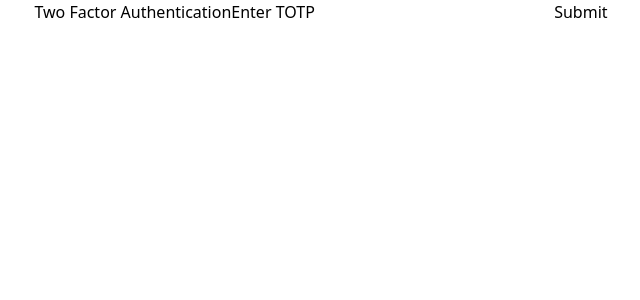
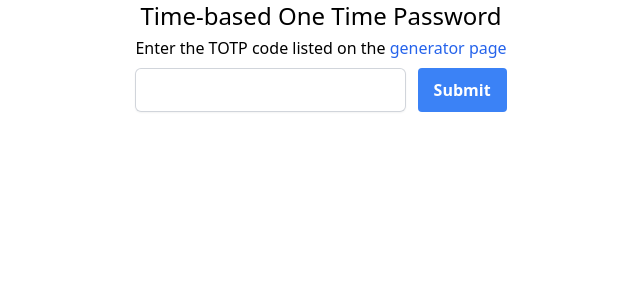
Before and after one commit to jonpfraser/OTP, a Node project: template src/views/totp/submit.ejs in a window 1280 px wide. Shown: the top 300 px of the page, without its empty margins (319-959 px from the left). Run offline with Node 20 templates, Linux system fonts and the light colour scheme; the template is opened without the code that fills it: most values are stand-ins (such as "Sample title", 1, 10 or a date in 2020); style sheets or scripts are compiled from the project's sources; some libraries are stand-ins or nearby versions.

Commit message:
continued with hotp

```diff
--- a/src/routes/hotp.js
+++ b/src/routes/hotp.js
@@ -38,6 +38,7 @@ router.route('/generate')
         await db.read()
         const locals = {
             title: 'HOTP - Generator',
+            backLink: '/hotp',
             codes: acceptedHotps(process.env.key, db.data.count, 5)
         }
         return res.render('hotp/generate', locals)
@@ -47,6 +48,7 @@ router.route('/seed')
     .get(async (req, res) => {
         const locals = {
             title: 'HOTP - Seed',
+            backLink: '/hotp',
         }
 
         db.data.count = 1;
--- a/src/views/hotp/generate.ejs
+++ b/src/views/hotp/generate.ejs
@@ -8,5 +8,5 @@
             </div>
         <% }) %>
     </div>
-    <%- include ('partials/linkBack.ejs') %>
+    <%- include ('../partials/backLink.ejs') %>
 </div>
--- a/src/views/hotp/partials/linkBack.ejs
+++ /dev/null
@@ -1 +0,0 @@
-<a href="/hotp" class="text-blue-600 visited:text-purple-600">Return to submission page.</a>
--- a/src/views/hotp/seed.ejs
+++ b/src/views/hotp/seed.ejs
@@ -1,4 +1,4 @@
 <div>
     <h1 class="text-2xl">HOTP codes seeded</h1>
-    <%- include ('partials/linkBack.ejs') %>
+    <%- include ('partials/backLink.ejs') %>
 </div>
--- a/src/views/hotp/verify.ejs
+++ b/src/views/hotp/verify.ejs
@@ -1,7 +1,8 @@
+<% const { verified } = locals; %>
 <div>
     <div class="text-center">
         <h1 class="text-2xl">HMAC One Time Password</h1>
         <p class="mt-1">The entered HMAC code was <%- locals.verified ? 'accepted.' : 'not accepted.'; %></p>
-        <%- include ('partials/linkBack.ejs') %>
+        <%- include ('../partials/backLink.ejs') %>
     </div>
 </div>
--- /dev/null
+++ b/src/views/partials/backLink.ejs
@@ -0,0 +1,2 @@
+<% const { backLink } = locals; %>
+<a href="<%-backLink%>" class="text-blue-600 visited:text-purple-600">Return to submission page.</a>
--- a/src/views/totp/submit.ejs
+++ b/src/views/totp/submit.ejs
@@ -1,6 +1,14 @@
-<h1>Two Factor Authentication</h1>
-<form action="/totp" method="post">
-    <label for="totp">Enter TOTP</label>
-    <input type="text" name="totp"></input>
-    <button type="submit">Submit</button>
-</form>
+<div>
+    <div class="text-center">
+        <h1 class="text-2xl">Time-based One Time Password</h1>
+        <p class="mt-1">Enter the TOTP code listed on the <a href="/totp/generate" class="text-blue-600 visited:text-purple-600">generator page</a></p>
+    </div>
+    <form action="/totp" method="post">
+        <div class="mt-2">
+            <div class="flex space-x-3">
+                <input type="text" name="totp" id="hotp" class="block w-full rounded-md border-0 p-2.5 text-gray-900 shadow-sm ring-1 ring-inset ring-gray-300 placeholder:text-gray-400 focus:ring-2 focus:ring-inset focus:ring-indigo-600 sm:text-sm sm:leading-6">
+                <button class="bg-blue-500 hover:bg-blue-700 text-white font-bold py-2 px-4 rounded">Submit</button>
+            </div>
+        </div>
+    </form>
+</div>
```
Also changed, not shown: src/routes/totp.js (+9 -2 lines), src/views/totp/generate.ejs (+6 -10 lines), src/views/totp/verify.ejs (+7 -1 lines).
